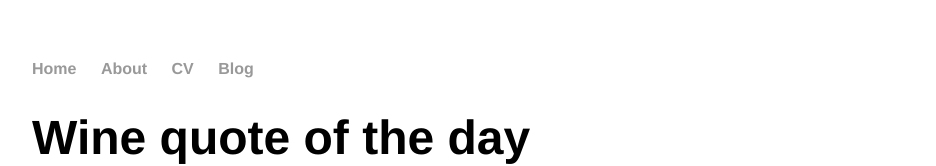
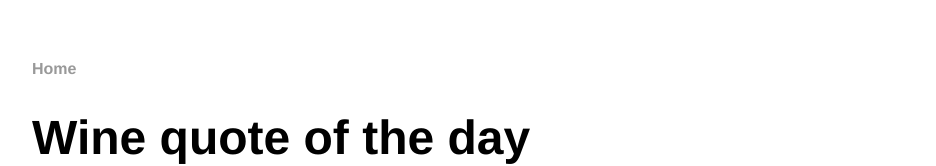
Before and after one commit to MichaelWCollier/michaelwcollier.github.io, a plain HTML site: page index.html in a window 1280 px wide. Shown: the top 166 px of the page, without its empty margins (160-1096 px from the left). Drawn offline with Linux system fonts and the light colour scheme.

Commit message:
Update index.html

```diff
--- a/index.html
+++ b/index.html
@@ -8,9 +8,9 @@
 		<nav>
     		<ul>
         		<li><a href="/">Home</a></li>
-	        	<li><a href="/about">About</a></li>
+	        <!--	<li><a href="/about">About</a></li>
         		<li><a href="/cv">CV</a></li>
-        		<li><a href="/blog">Blog</a></li>
+        		<li><a href="/blog">Blog</a></li> -->
     		</ul>
 		</nav>
 		<div class="container">
```
